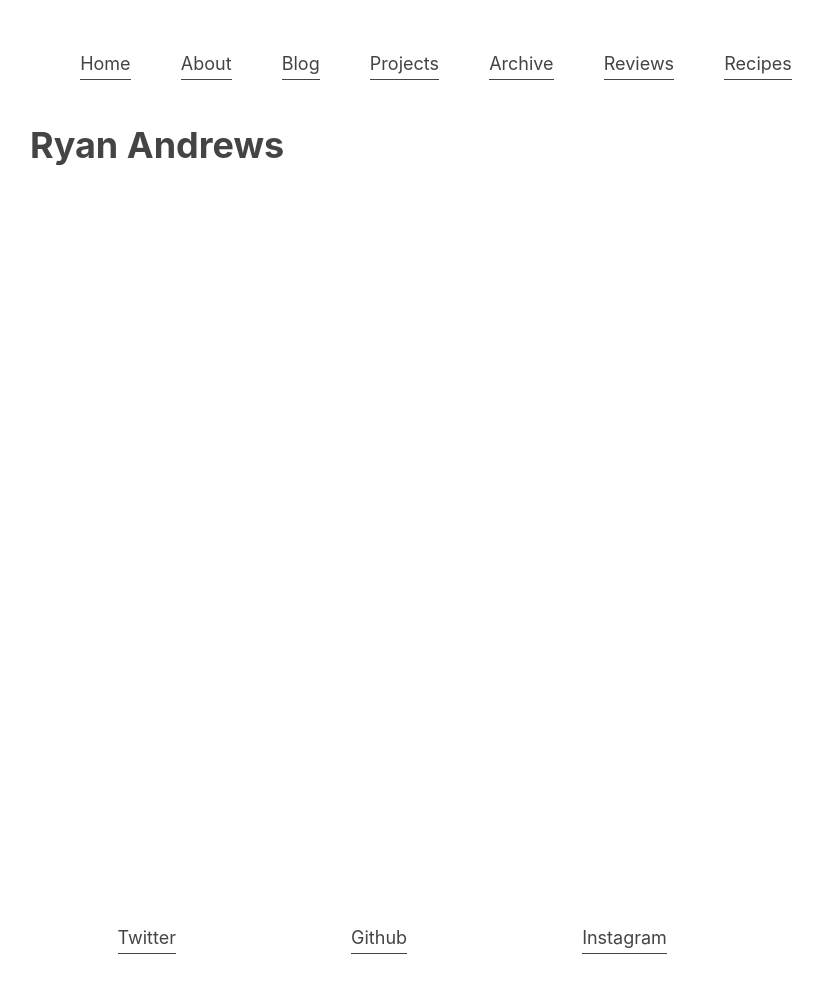
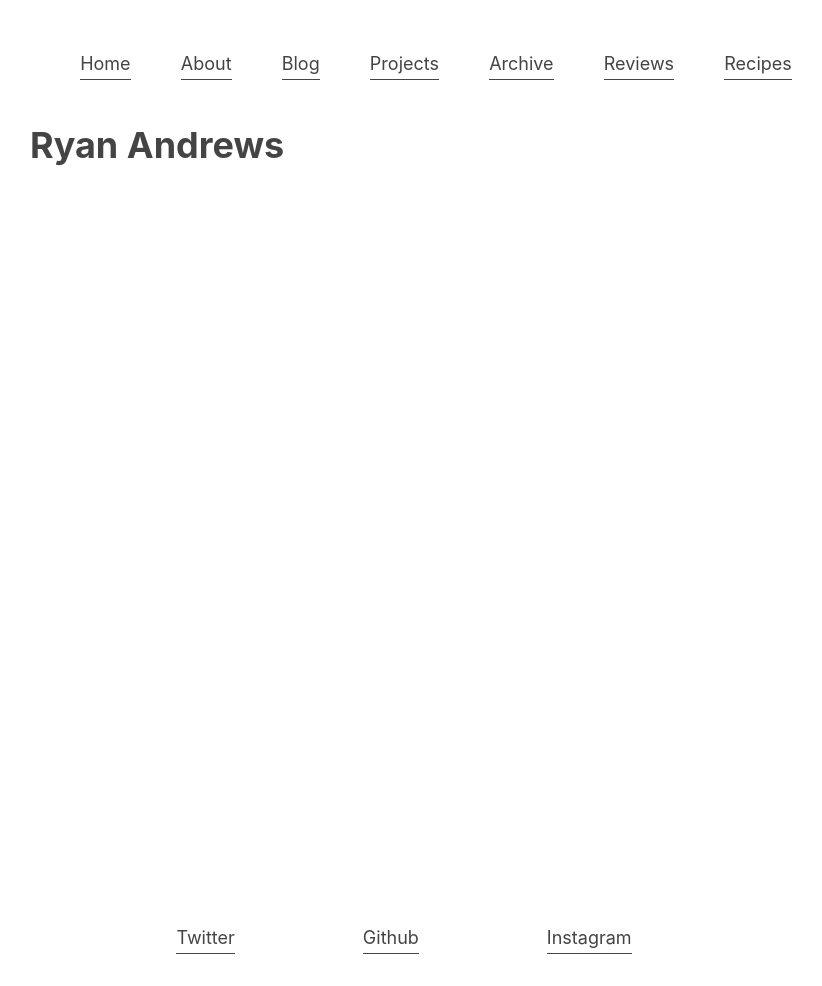
Before and after one commit to Ryan-Andrews99/Ryan-Andrews99.github.io, an Eleventy site: page src/index.md in a window 1280 px wide. Shown: the whole page, without its empty margins (204-1026 px from the left). Built offline with nearby package versions, Linux system fonts and the light colour scheme; Eleventy itself is replaced by a stand-in of ours; files that its build step writes are made by us from their sources; what eleventy-plugin-embed-spotify would draw is missing.

Commit message:
fix footer display and gap

```diff
--- a/src/assets/style.css
+++ b/src/assets/style.css
@@ -44,11 +44,9 @@ nav {
 
 footer {
     display: flex;
-    justify-content: space-evenly;
-    align-content: space-between;
+    justify-content: center;
     margin:0px auto;
     padding: 10px;
     flex-wrap: wrap;
-    flex-shrink: 0;
-    align-self: center;
+    gap: 5vw;
 }
```
